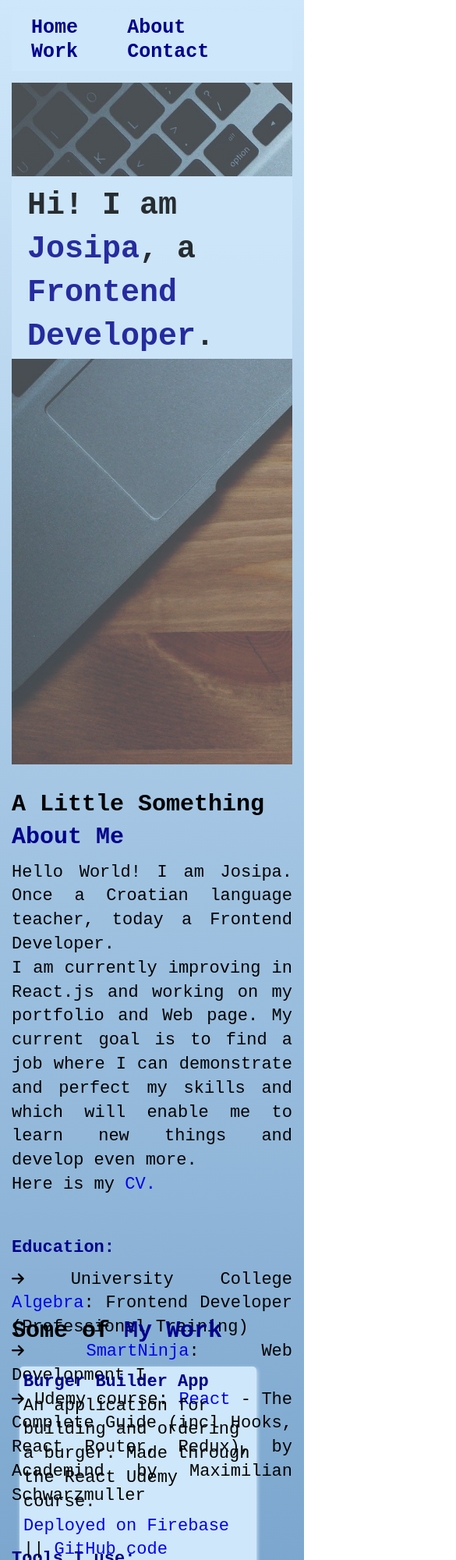
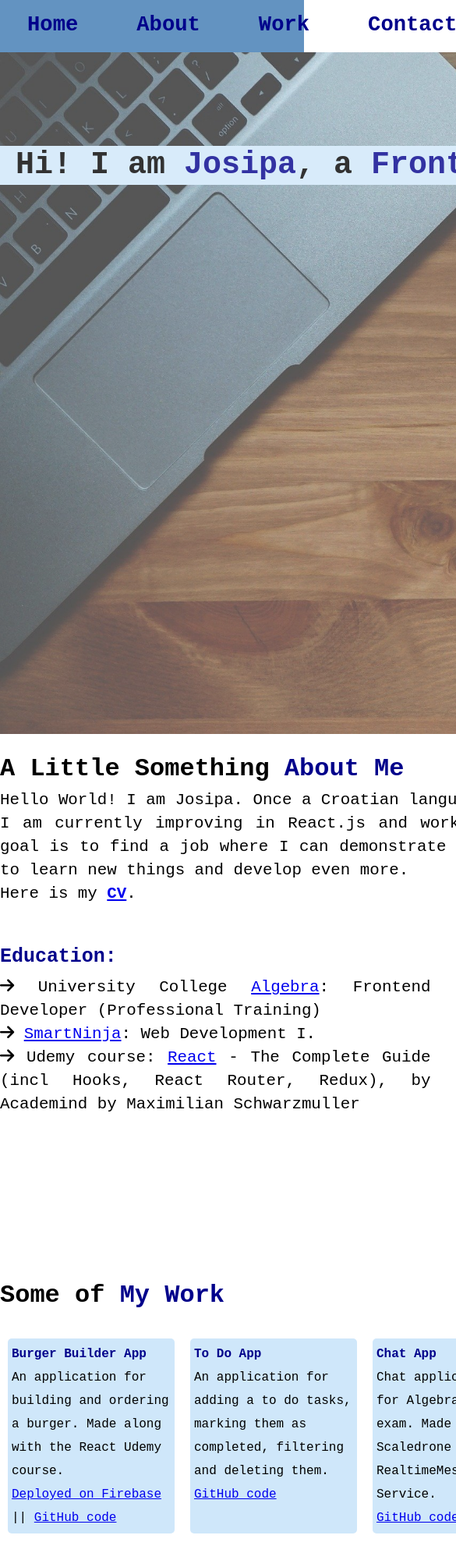
Before and after one commit to jo-dadic/portfolio_page, a plain HTML site: page index.html in a window 390 px wide. Shown: the top 2000 px of the page at 78% size, 585 px wide, since content can reach past the window. Drawn offline with Linux system fonts and the light colour scheme.

Commit message:
total change

```diff
--- a/css/main.css
+++ b/css/main.css
@@ -129,7 +129,7 @@ table {
 
 body {
   width: 100%;
-  min-height: 100vh;
+  /* min-height: 100vh; */
   background: #cfe7fa; /* Old browsers */
   background: -moz-linear-gradient(
     top,
@@ -258,14 +258,19 @@ header {
   padding-bottom: 50px;
 }
 
-.about-container {
+/* .about-container {
   justify-content: space-evenly;
-}
+} */
 
 .about-container h5 {
   color: #00008b;
   font-weight: 700;
   padding-bottom: 10px;
+}
+
+.bio span {
+  color: #00008b;
+  font-weight: 550;
 }
 
 .education ul li i {
@@ -332,7 +337,6 @@ header {
 .contact-section {
   width: 90%;
   height: 10vh;
-  padding-top: ;
 }
 
 .page-footer h3 {
@@ -377,7 +381,6 @@ header {
 
 @media (max-width: 1200px) {
   .wrapper {
-    display: block;
     width: 100%;
     padding: 0 15px;
     box-sizing: border-box;
--- /dev/null
+++ b/css/main2.css
@@ -0,0 +1,315 @@
+/* -----------------CSS Reset ----------------- */
+html,
+body,
+div,
+span,
+applet,
+object,
+iframe,
+h1,
+h2,
+h3,
+h4,
+h5,
+h6,
+p,
+blockquote,
+pre,
+a,
+abbr,
+acronym,
+address,
+big,
+cite,
+code,
+del,
+dfn,
+em,
+img,
+ins,
+kbd,
+q,
+s,
+samp,
+small,
+strike,
+strong,
+sub,
+sup,
+tt,
+var,
+b,
+u,
+i,
+center,
+dl,
+dt,
+dd,
+ol,
+ul,
+li,
+fieldset,
+form,
+label,
+legend,
+table,
+caption,
+tbody,
+tfoot,
+thead,
+tr,
+th,
+td,
+article,
+aside,
+canvas,
+details,
+embed,
+figure,
+figcaption,
+footer,
+header,
+hgroup,
+menu,
+nav,
+output,
+ruby,
+section,
+summary,
+time,
+mark,
+audio,
+video {
+  margin: 0;
+  padding: 0;
+  border: 0;
+  font-size: 100%;
+  font: inherit;
+  vertical-align: baseline;
+}
+/* HTML5 display-role reset for older browsers */
+article,
+aside,
+details,
+figcaption,
+figure,
+footer,
+header,
+hgroup,
+menu,
+nav,
+section {
+  display: block;
+}
+body {
+  line-height: 1;
+}
+ol,
+ul {
+  list-style: none;
+}
+blockquote,
+q {
+  quotes: none;
+}
+blockquote:before,
+blockquote:after,
+q:before,
+q:after {
+  content: "";
+  content: none;
+}
+table {
+  border-spacing: 0;
+}
+/* -----------------CSS Reset End ------------------- */
+
+/* ---------------------Basic------------------------- */
+
+body {
+  font-size: 16px;
+  font-family: Courier New, Courier, Lucida Sans Typewriter, Lucida Typewriter,
+    monospace;
+  line-height: 30px;
+}
+
+/* ---------------------Header------------------------ */
+
+.page-header,
+.page-footer {
+  min-height: 67px;
+  width: 100%;
+  background-color: #6393c1;
+}
+
+.page-header {
+  display: flex;
+  align-items: center;
+}
+
+.wrapper {
+  width: 1170px;
+  margin: 0 auto;
+}
+
+.page-header .wrapper,
+.page-footer .wrapper {
+  display: flex;
+  justify-content: space-around;
+  align-items: center;
+}
+
+nav ul {
+  display: flex;
+  justify-content: flex-start;
+}
+
+.page-header nav a {
+  text-decoration: none;
+  color: #00008b;
+  padding: 0 35px;
+  font-size: 1.7em;
+  font-weight: 600;
+  margin: 0 5px 5px 0;
+}
+
+/* ---------------------Main-------------------------- */
+
+main .wrapper {
+  display: flex;
+  flex-direction: column;
+}
+
+.home-section {
+  width: 100%;
+  height: 100vh;
+  padding-top: 30px;
+  background-image: url("../images/cup-of-coffee-1280537_1920.jpg");
+  background-size: cover;
+  opacity: 0.8;
+}
+
+.home-section h1 {
+  font-size: 2.5em;
+  font-weight: 600;
+  padding: 10px 20px;
+  margin-top: 90px;
+  color: black;
+  background: #cfe7fa;
+}
+
+.home-section h1 span,
+.about-section h3 span,
+.work-section h3 span {
+  font-weight: 900;
+  color: #00008b;
+}
+
+.about-section {
+  width: 100%;
+  height: 80vh;
+  padding-top: 30px;
+}
+
+.about-section h3,
+.work-section h3 {
+  color: black;
+  font-size: 2em;
+  font-weight: 600;
+  padding-bottom: 10px;
+}
+
+.about-container {
+  display: flex;
+}
+
+.about-container h5 {
+  color: #00008b;
+  font-weight: 600;
+  padding-bottom: 10px;
+  font-size: 1.2em;
+}
+
+.bio,
+.education,
+.tools {
+  text-align: justify;
+  padding-bottom: 50px;
+}
+
+.bio span {
+  color: #00008b;
+  font-weight: 550;
+}
+
+.bio p {
+  font-size: 1.3em;
+}
+
+.education {
+  width: 50%;
+  margin-right: 5px;
+  font-size: 1.3em;
+}
+
+.tools {
+  width: 50%;
+  margin-left: 60px;
+  font-size: 1.3em;
+  position: relative;
+  left: 200px;
+}
+
+.tools ul {
+  display: flex;
+  justify-content: space-between;
+  align-items: center;
+  flex-wrap: wrap;
+  padding-top: 10px;
+  width: 55%;
+}
+
+.tools ul li {
+  font-size: 1.3em;
+  padding-bottom: 10px;
+}
+.tools ul li i {
+  color: #00008b;
+}
+
+.work-section {
+  height: 80vh;
+}
+
+.work-container {
+  display: flex;
+  margin: 0 auto;
+  padding-top: 20px;
+}
+
+.box {
+  flex-direction: column;
+  width: calc(50% - 15px);
+  margin-right: 15px;
+
+  border-radius: 5px;
+  padding: 5px;
+  margin: 10px;
+  background: #cfe7fa;
+  box-sizing: border-box;
+}
+
+.box h5 {
+  color: #00008b;
+  font-weight: 600;
+}
+
+.box a {
+  transition: all 0.3s;
+}
+
+.box a:hover {
+  font-weight: 700;
+}
+
+/* ---------------------Footer------------------------ */
--- a/index.html
+++ b/index.html
@@ -8,11 +8,12 @@
       src="https://kit.fontawesome.com/e73c6bbd78.js"
       crossorigin="anonymous"
     ></script>
-    <link rel="stylesheet" href="./css/main.css" />
+    <!-- <link rel="stylesheet" href="./css/main.css" /> -->
+    <link rel="stylesheet" href="./css/main2.css" />
     <title>Document</title>
   </head>
   <body>
-    <header id="home">
+    <header id="home" class="page-header">
       <div class="wrapper">
         <nav class="navigation-bar">
           <ul>
@@ -43,7 +44,9 @@
               learn new things and develop even more.
             </p>
             <p>
-              Here is my <a href="./Josipa Dadić CV.pdf" target="_blank">CV.</a>
+              Here is my
+              <span><a href="./Josipa Dadić CV.pdf" target="_blank">CV</a></span
+              >.
             </p>
           </div>
           <div class="about-container">
@@ -91,12 +94,12 @@
         </div>
         <div id="work" class="work-section">
           <h3>Some of <span>My Work</span></h3>
-          <div class="work">
+          <div class="work-container">
             <div class="box work1">
               <h5>Burger Builder App</h5>
               <p>
-                An application for building and ordering a burger. Made through
-                the React Udemy course.
+                An application for building and ordering a burger. Made along
+                with the React Udemy course.
               </p>
               <a href="https://burger-builder-app-b55cd.firebaseapp.com/"
                 >Deployed on Firebase</a
```
